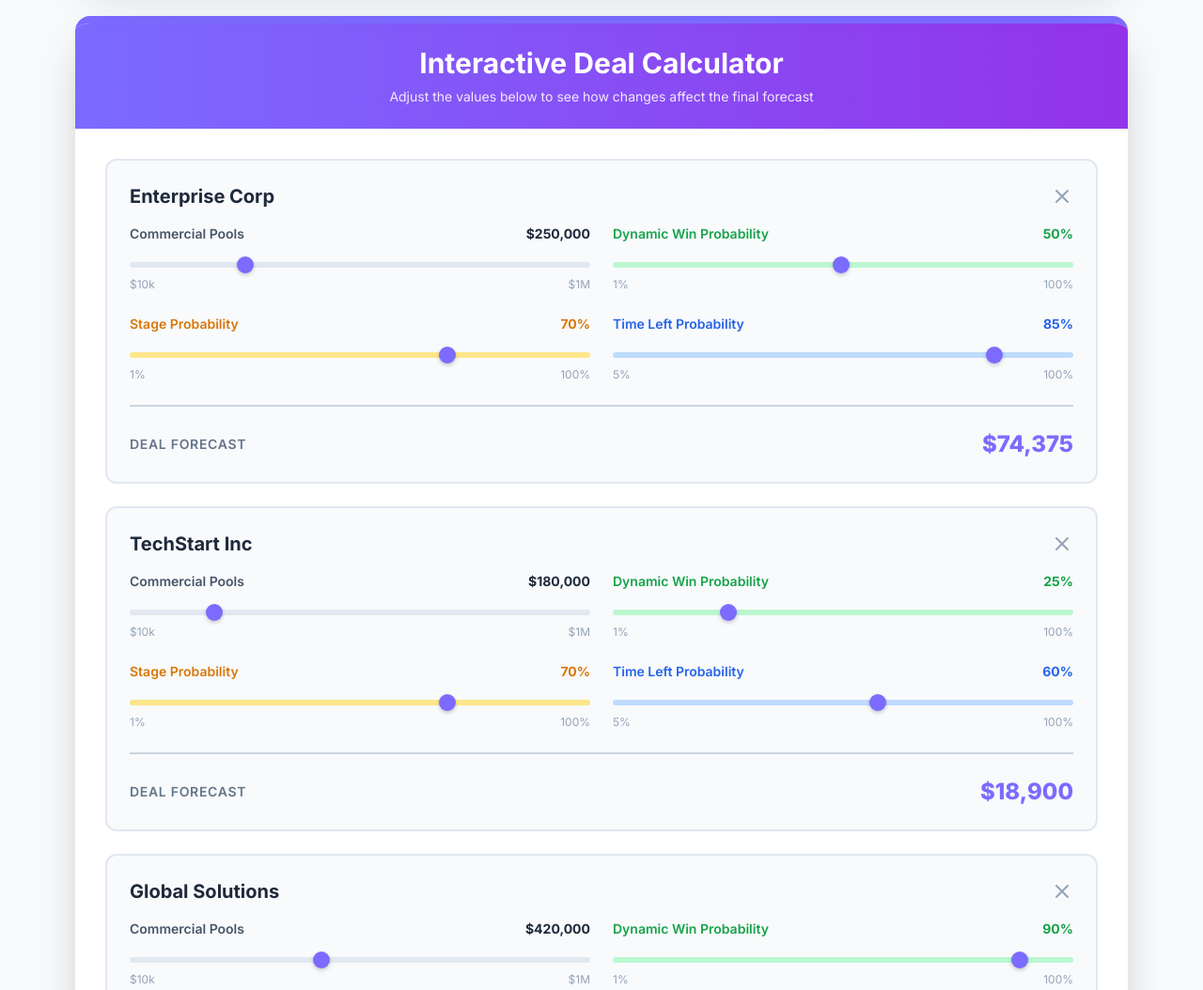
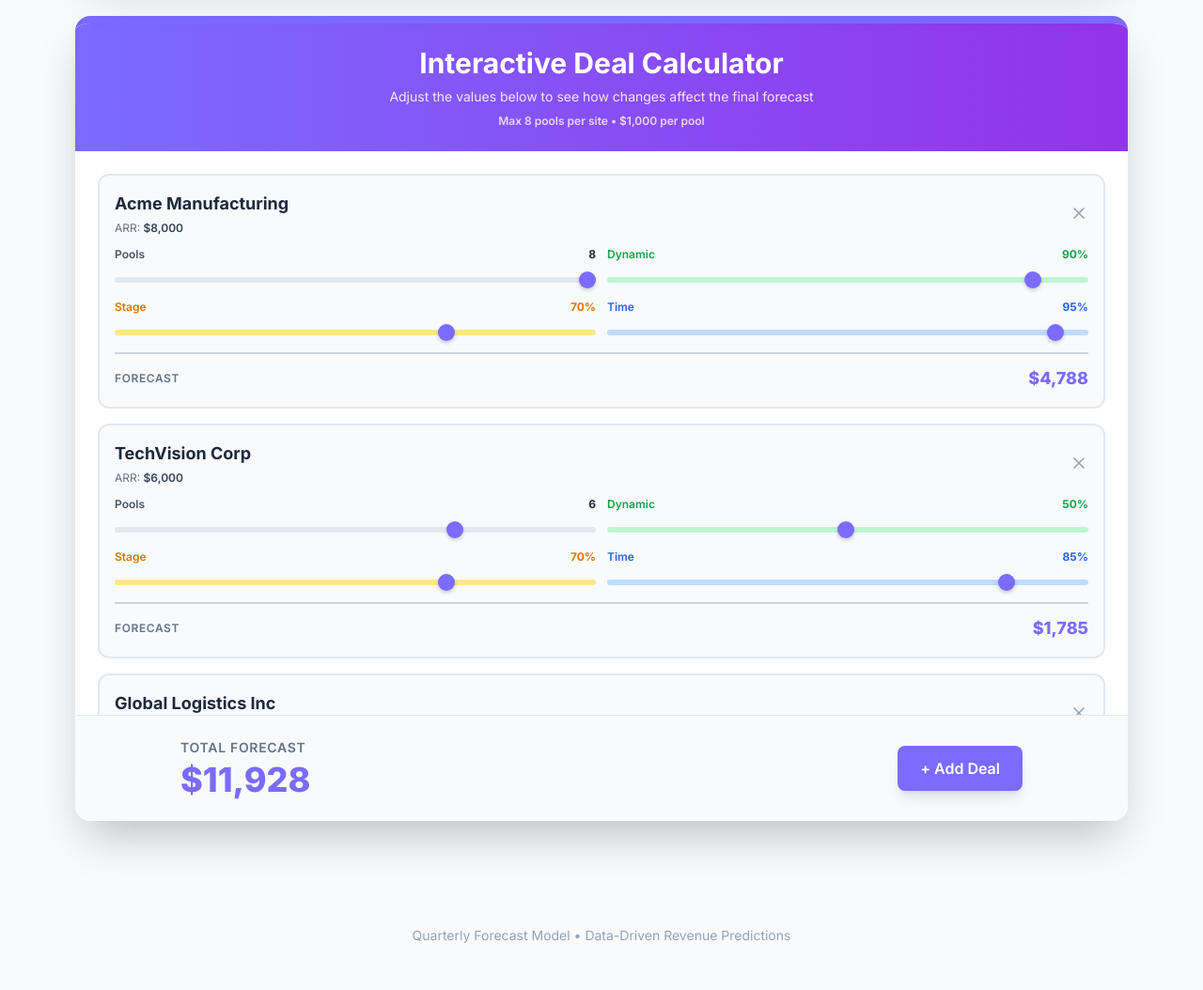
Before and after one commit to EviatarYosef-KE/quarterly-forecast-model-infographic, a plain HTML site: page index.html in a window 1280 px wide. Shown: the part 1860-2914 px from the top of the page at 94% size. Drawn offline with nearby package versions, Linux system fonts and the light colour scheme.

Commit message:
Update index.html
claude v3

```diff
--- a/index.html
+++ b/index.html
@@ -401,9 +401,10 @@
             <div class="bg-gradient-to-r from-brandPurple to-purple-600 p-6 text-center">
                 <h2 class="text-3xl font-bold text-white mb-2">Interactive Deal Calculator</h2>
                 <p class="text-purple-100 text-sm">Adjust the values below to see how changes affect the final forecast</p>
+                <p class="text-purple-200 text-xs mt-2 font-semibold">Max 8 pools per site • $1,000 per pool</p>
             </div>
 
-            <div id="deals-container" class="p-8 space-y-6">
+            <div id="deals-container" class="p-6 space-y-4 max-h-[600px] overflow-y-auto">
                 <!-- Deals will be inserted here by JavaScript -->
             </div>
 
@@ -430,11 +431,19 @@
     <script>
         let dealCount = 0;
         const MAX_DEALS = 6;
+        const ASP = 1000; // Average Selling Price per pool
 
         const deals = [
-            { name: "Enterprise Corp", pools: 250000, dynamic: 50, stage: 70, time: 85 },
-            { name: "TechStart Inc", pools: 180000, dynamic: 25, stage: 70, time: 60 },
-            { name: "Global Solutions", pools: 420000, dynamic: 90, stage: 70, time: 95 }
+            { name: "Acme Manufacturing", pools: 8, dynamic: 90, stage: 70, time: 95 },
+            { name: "TechVision Corp", pools: 6, dynamic: 50, stage: 70, time: 85 },
+            { name: "Global Logistics Inc", pools: 7, dynamic: 25, stage: 70, time: 60 },
+            { name: "Summit Retail Group", pools: 5, dynamic: 75, stage: 70, time: 80 },
+            { name: "Horizon Healthcare", pools: 8, dynamic: 10, stage: 70, time: 45 },
+            { name: "Pinnacle Finance", pools: 4, dynamic: 90, stage: 70, time: 90 },
+            { name: "Metro Solutions Ltd", pools: 6, dynamic: 50, stage: 70, time: 70 },
+            { name: "Quantum Energy Co", pools: 3, dynamic: 25, stage: 70, time: 55 },
+            { name: "Sterling Hospitality", pools: 7, dynamic: 75, stage: 70, time: 85 },
+            { name: "Vanguard Systems", pools: 5, dynamic: 50, stage: 70, time: 75 }
         ];
 
         function formatCurrency(value) {
@@ -447,16 +456,20 @@
         }
 
         function calculateForecast(pools, dynamic, stage, time) {
-            return pools * (dynamic / 100) * (stage / 100) * (time / 100);
+            const arr = pools * ASP;
+            return arr * (dynamic / 100) * (stage / 100) * (time / 100);
         }
 
         function updateDeal(id) {
-            const pools = parseFloat(document.getElementById(`pools-${id}`).value);
+            const pools = parseInt(document.getElementById(`pools-${id}`).value);
             const dynamic = parseFloat(document.getElementById(`dynamic-${id}`).value);
             const stage = parseFloat(document.getElementById(`stage-${id}`).value);
             const time = parseFloat(document.getElementById(`time-${id}`).value);
 
-            document.getElementById(`pools-value-${id}`).textContent = formatCurrency(pools);
+            const arr = pools * ASP;
+
+            document.getElementById(`pools-value-${id}`).textContent = pools;
+            document.getElementById(`arr-value-${id}`).textContent = formatCurrency(arr);
             document.getElementById(`dynamic-value-${id}`).textContent = dynamic + '%';
             document.getElementById(`stage-value-${id}`).textContent = stage + '%';
             document.getElementById(`time-value-${id}`).textContent = time + '%';
@@ -496,88 +509,76 @@
             const id = dealCount++;
             const data = dealData || {
                 name: `New Deal ${id + 1}`,
-                pools: 150000,
+                pools: 4,
                 dynamic: 50,
                 stage: 70,
                 time: 75
             };
 
+            const arr = data.pools * ASP;
             const forecast = calculateForecast(data.pools, data.dynamic, data.stage, data.time);
 
             const dealHTML = `
-                <div id="deal-${id}" class="border-2 border-slate-200 rounded-xl p-6 bg-slate-50 hover:border-brandPurple transition-all duration-300">
-                    <div class="flex items-center justify-between mb-4">
-                        <h3 class="text-xl font-bold text-slate-800">${data.name}</h3>
+                <div id="deal-${id}" class="border-2 border-slate-200 rounded-xl p-4 bg-slate-50 hover:border-brandPurple transition-all duration-300">
+                    <div class="flex items-center justify-between mb-3">
+                        <div>
+                            <h3 class="text-lg font-bold text-slate-800">${data.name}</h3>
+                            <p class="text-xs text-slate-500 mt-1">ARR: <span id="arr-value-${id}" class="font-semibold text-slate-700">${formatCurrency(arr)}</span></p>
+                        </div>
                         <button onclick="removeDeal(${id})" class="text-slate-400 hover:text-red-500 transition-colors">
-                            <svg xmlns="http://www.w3.org/2000/svg" class="h-6 w-6" fill="none" viewBox="0 0 24 24" stroke="currentColor" stroke-width="2">
+                            <svg xmlns="http://www.w3.org/2000/svg" class="h-5 w-5" fill="none" viewBox="0 0 24 24" stroke="currentColor" stroke-width="2">
                                 <path stroke-linecap="round" stroke-linejoin="round" d="M6 18L18 6M6 6l12 12" />
                             </svg>
                         </button>
                     </div>
 
-                    <div class="grid grid-cols-1 md:grid-cols-2 gap-6">
-                        <!-- Commercial Pools -->
+                    <div class="grid grid-cols-2 gap-3">
+                        <!-- Number of Pools -->
                         <div>
-                            <div class="flex justify-between items-center mb-2">
-                                <label class="text-sm font-semibold text-slate-600">Commercial Pools</label>
-                                <span id="pools-value-${id}" class="text-sm font-bold text-slate-800">${formatCurrency(data.pools)}</span>
+                            <div class="flex justify-between items-center mb-1">
+                                <label class="text-xs font-semibold text-slate-600">Pools</label>
+                                <span id="pools-value-${id}" class="text-xs font-bold text-slate-800">${data.pools}</span>
                             </div>
-                            <input type="range" id="pools-${id}" min="10000" max="1000000" step="10000" value="${data.pools}"
+                            <input type="range" id="pools-${id}" min="1" max="8" step="1" value="${data.pools}"
                                    class="w-full bg-slate-200" oninput="updateDeal(${id})">
-                            <div class="flex justify-between text-xs text-slate-400 mt-1">
-                                <span>$10k</span>
-                                <span>$1M</span>
-                            </div>
                         </div>
 
                         <!-- Dynamic Win -->
                         <div>
-                            <div class="flex justify-between items-center mb-2">
-                                <label class="text-sm font-semibold text-green-600">Dynamic Win Probability</label>
-                                <span id="dynamic-value-${id}" class="text-sm font-bold text-green-600">${data.dynamic}%</span>
+                            <div class="flex justify-between items-center mb-1">
+                                <label class="text-xs font-semibold text-green-600">Dynamic</label>
+                                <span id="dynamic-value-${id}" class="text-xs font-bold text-green-600">${data.dynamic}%</span>
                             </div>
                             <input type="range" id="dynamic-${id}" min="1" max="100" value="${data.dynamic}"
                                    class="w-full bg-green-200" oninput="updateDeal(${id})">
-                            <div class="flex justify-between text-xs text-slate-400 mt-1">
-                                <span>1%</span>
-                                <span>100%</span>
-                            </div>
                         </div>
 
                         <!-- Stage Probability -->
                         <div>
-                            <div class="flex justify-between items-center mb-2">
-                                <label class="text-sm font-semibold text-amber-600">Stage Probability</label>
-                                <span id="stage-value-${id}" class="text-sm font-bold text-amber-600">${data.stage}%</span>
+                            <div class="flex justify-between items-center mb-1">
+                                <label class="text-xs font-semibold text-amber-600">Stage</label>
+                                <span id="stage-value-${id}" class="text-xs font-bold text-amber-600">${data.stage}%</span>
                             </div>
                             <input type="range" id="stage-${id}" min="1" max="100" value="${data.stage}"
                                    class="w-full bg-amber-200" oninput="updateDeal(${id})">
-                            <div class="flex justify-between text-xs text-slate-400 mt-1">
-                                <span>1%</span>
-                                <span>100%</span>
-                            </div>
                         </div>
 
                         <!-- Time Left -->
                         <div>
-                            <div class="flex justify-between items-center mb-2">
-                                <label class="text-sm font-semibold text-blue-600">Time Left Probability</label>
-                                <span id="time-value-${id}" class="text-sm font-bold text-blue-600">${data.time}%</span>
+                            <div class="flex justify-between items-center mb-1">
+                                <label class="text-xs font-semibold text-blue-600">Time</label>
+                                <span id="time-value-${id}" class="text-xs font-bold text-blue-600">${data.time}%</span>
                             </div>
                             <input type="range" id="time-${id}" min="5" max="100" value="${data.time}"
                                    class="w-full bg-blue-200" oninput="updateDeal(${id})">
-                            <div class="flex justify-between text-xs text-slate-400 mt-1">
-                                <span>5%</span>
-                                <span>100%</span>
-                            </div>
                         </div>
                     </div>
 
                     <!-- Forecast Result -->
-                    <div class="mt-6 pt-6 border-t-2 border-slate-300">
+                    <div class="mt-3 pt-3 border-t-2 border-slate-300">
                         <div class="flex items-center justify-between">
-                            <span class="text-sm font-semibold text-slate-500 uppercase tracking-wider">Deal Forecast</span>
-                            <span id="forecast-${id}" class="text-2xl font-black text-brandPurple">${formatCurrency(forecast)}</span>
+                            <span class="text-xs font-semibold text-slate-500 uppercase tracking-wider">Forecast</span>
+                            <span id="forecast-${id}" class="text-lg font-black text-brandPurple">${formatCurrency(forecast)}</span>
                         </div>
                     </div>
                 </div>
```
